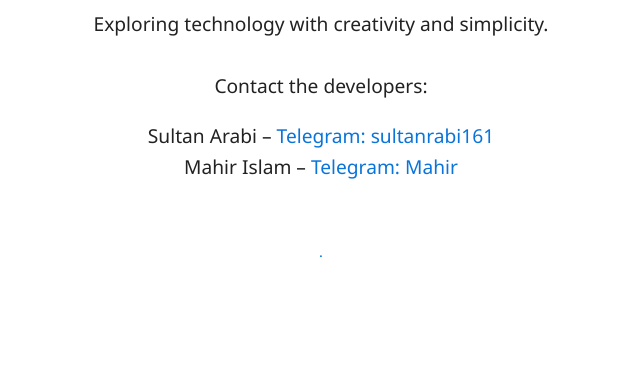
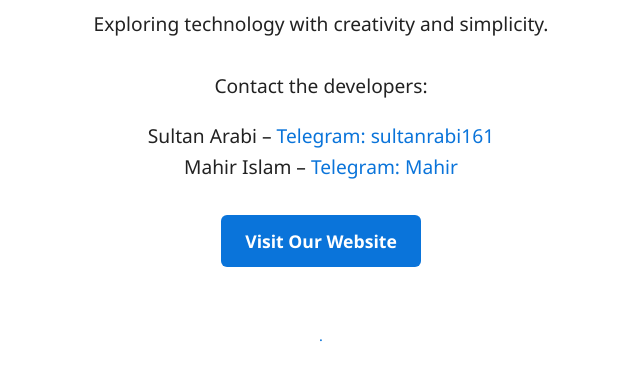
Before and after one commit to v5on/v5on.github.io, a plain HTML site: page index.html in a window 1280 px wide. Shown: the part 276-656 px from the top of the page, without its empty margins (319-959 px from the left). Drawn offline with Linux system fonts and the light colour scheme.

Commit message:
Update index.html

```diff
--- a/index.html
+++ b/index.html
@@ -66,6 +66,26 @@
       margin-top: 4em;
       font-size: 0.9em;
     }
+    .visit-section {
+  margin-top: 2em;
+}
+
+.visit-btn {
+  display: inline-block;
+  padding: 12px 24px;
+  background-color: #0a74da;
+  color: #fff;
+  font-size: 1.1em;
+  font-weight: bold;
+  text-decoration: none;
+  border-radius: 6px;
+  transition: background 0.3s ease;
+}
+
+.visit-btn:hover {
+  background-color: #084e9c;
+}
+
   </style>
 </head>
 <body>
@@ -81,6 +101,10 @@
       Mahir Islam – <a href="https://t.me/itz_mahir404" target="_blank">Telegram: Mahir</a>
     </p>
   </div>
+  <div class="visit-section">
+  <a href="https://v5on.github.io/" target="_blank" class="visit-btn">Visit Our Website</a>
+</div>
+
 
   <div class="visitor-counter">
     <a href='http://www.freevisitorcounters.com' target="_blank">.</a><br>
```
